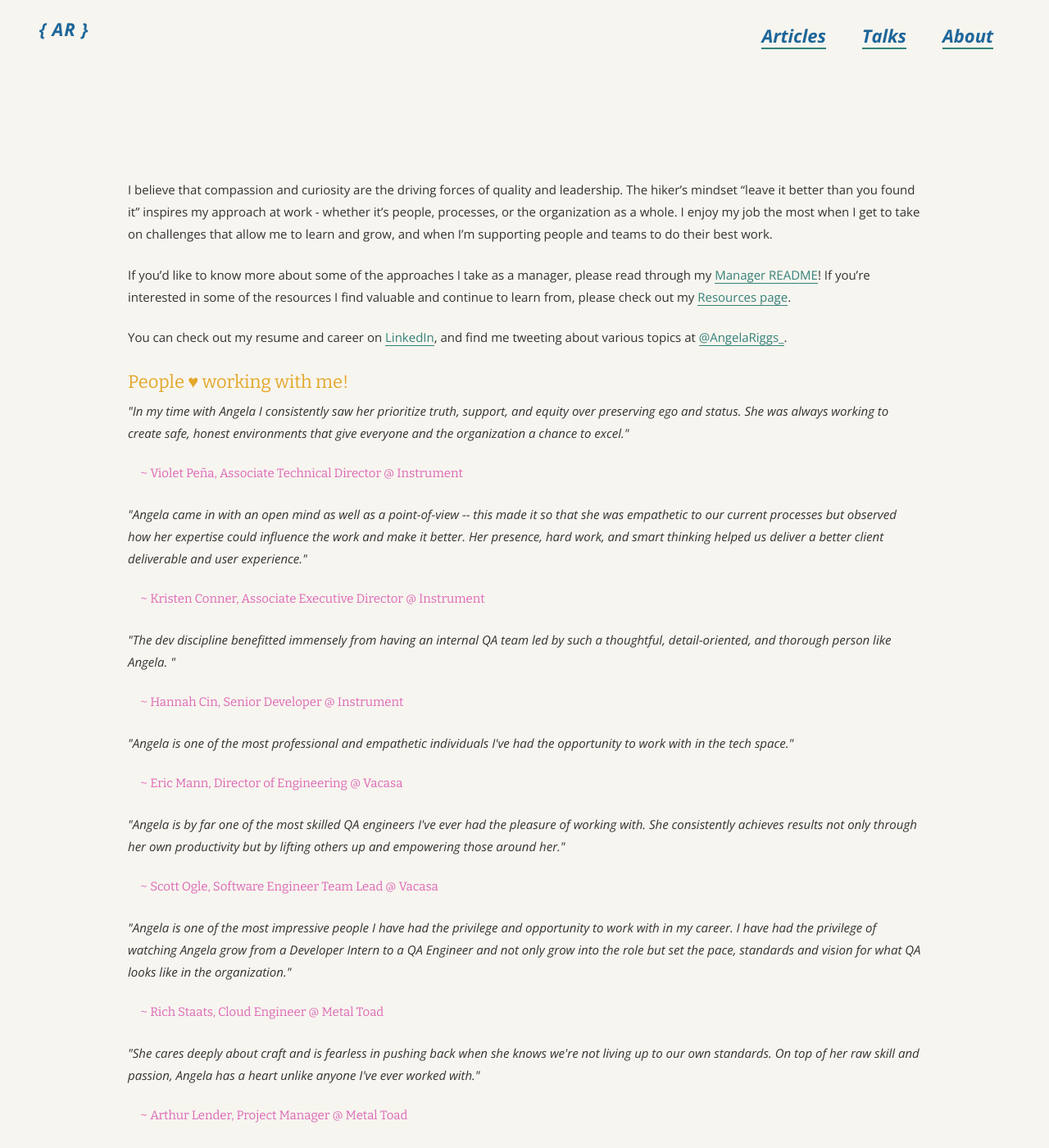
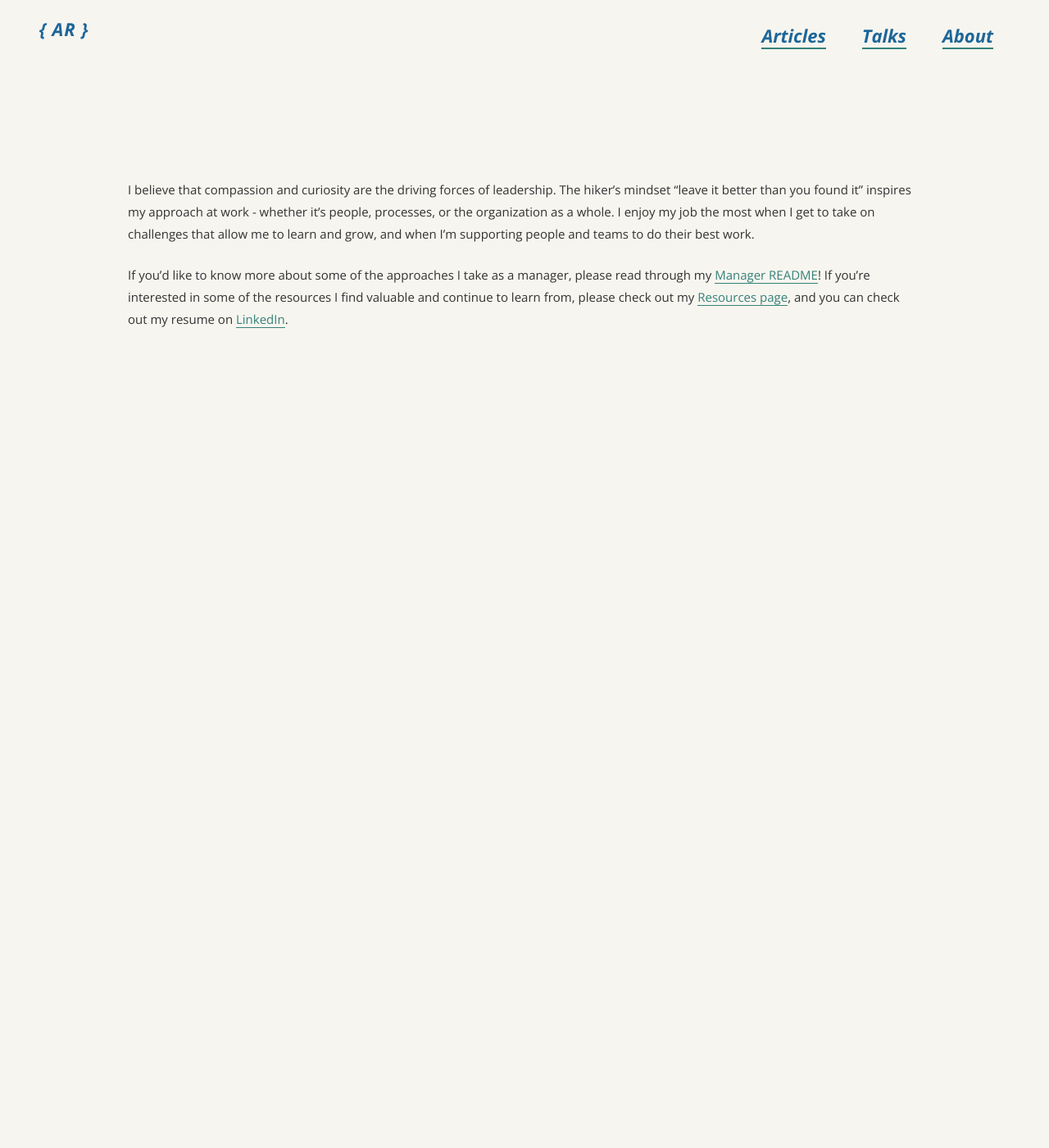
Before and after one commit to angelariggs/angelariggs.github.io, a Jekyll site: the page built from about.md, in a window 1280 px wide and 1400 px high. Shown: the whole window at 82% size. Built offline with Jekyll 4.4.1, drawn with Linux system fonts in a browser that asks for light colours; some of the changed text lies outside the part shown.

Commit message:
updated about page

```diff
--- a/about.md
+++ b/about.md
@@ -4,26 +4,6 @@ title:
 permalink: /about
 ---
 
-I believe that compassion and curiosity are the driving forces of quality and leadership. The hiker’s mindset “leave it better than you found it” inspires my approach at work - whether it’s people, processes, or the organization as a whole. I enjoy my job the most when I get to take on challenges that allow me to learn and grow, and when I’m supporting people and teams to do their best work.
+I believe that compassion and curiosity are the driving forces of leadership. The hiker’s mindset “leave it better than you found it” inspires my approach at work - whether it’s people, processes, or the organization as a whole. I enjoy my job the most when I get to take on challenges that allow me to learn and grow, and when I’m supporting people and teams to do their best work.
 
-If you'd like to know more about some of the approaches I take as a manager, please read through my [Manager README]({% post_url 2022-03-22-manager-readme %})! If you're interested in some of the resources I find valuable and continue to learn from, please check out my [Resources page]({% link resources.md %}).
-
-You can check out my resume and career on [LinkedIn](https://www.linkedin.com/in/angelariggs), and find me tweeting about various topics at [@AngelaRiggs_](https://twitter.com/AngelaRiggs_).
-
-## People ♥ working with me!
-
-<p class="quote-text">"In my time with Angela I consistently saw her prioritize truth, support, and equity over preserving ego and status. She was always working to create safe, honest environments that give everyone and the organization a chance to excel."</p> <p class="quote-author">~ Violet Peña, Associate Technical Director @ Instrument</p>
-
-<p class="quote-text">"Angela came in with an open mind as well as a point-of-view -- this made it so that she was empathetic to our current processes but observed how her expertise could influence the work and make it better. Her presence, hard work, and smart thinking helped us deliver a better client deliverable and user experience."</p> <p class="quote-author">~ Kristen Conner, Associate Executive Director @ Instrument</p>
-
-<p class="quote-text">"The dev discipline benefitted immensely from having an internal QA team led by such a thoughtful, detail-oriented, and thorough person like Angela. "</p> <p class="quote-author">~ Hannah Cin, Senior Developer @ Instrument</p>
-
-<p class="quote-text">"Angela is one of the most professional and empathetic individuals I've had the opportunity to work with in the tech space."</p> <p class="quote-author">~ Eric Mann, Director of Engineering @ Vacasa</p>
-
-<p class="quote-text">"Angela is by far one of the most skilled QA engineers I've ever had the pleasure of working with. She consistently achieves results not only through her own productivity but by lifting others up and empowering those around her."</p> <p class="quote-author">~ Scott Ogle, Software Engineer Team Lead @ Vacasa</p>
-
-<p class="quote-text">"Angela is one of the most impressive people I have had the privilege and opportunity to work with in my career. I have had the privilege of watching Angela grow from a Developer Intern to a QA Engineer and not only grow into the role but set the pace, standards and vision for what QA looks like in the organization."</p> <p class="quote-author">~ Rich Staats, Cloud Engineer @ Metal Toad</p>
-
-<p class="quote-text">"She cares deeply about craft and is fearless in pushing back when she knows we're not living up to our own standards. On top of her raw skill and passion, Angela has a heart unlike anyone I've ever worked with."</p> <p class="quote-author">~ Arthur Lender, Project Manager @ Metal Toad</p>
-
-<p class="quote-text">"Angela brings joy, intelligence, and laughter to Metal Toad. She is a community builder and cultural leader."</p> <p class="quote-author">~ Nate Rupert, Marketing Manager @ Metal Toad</p>
+If you'd like to know more about some of the approaches I take as a manager, please read through my [Manager README]({% post_url 2022-03-22-manager-readme %})! If you're interested in some of the resources I find valuable and continue to learn from, please check out my [Resources page]({% link resources.md %}), and you can check out my resume on [LinkedIn](https://www.linkedin.com/in/angelariggs).
```
